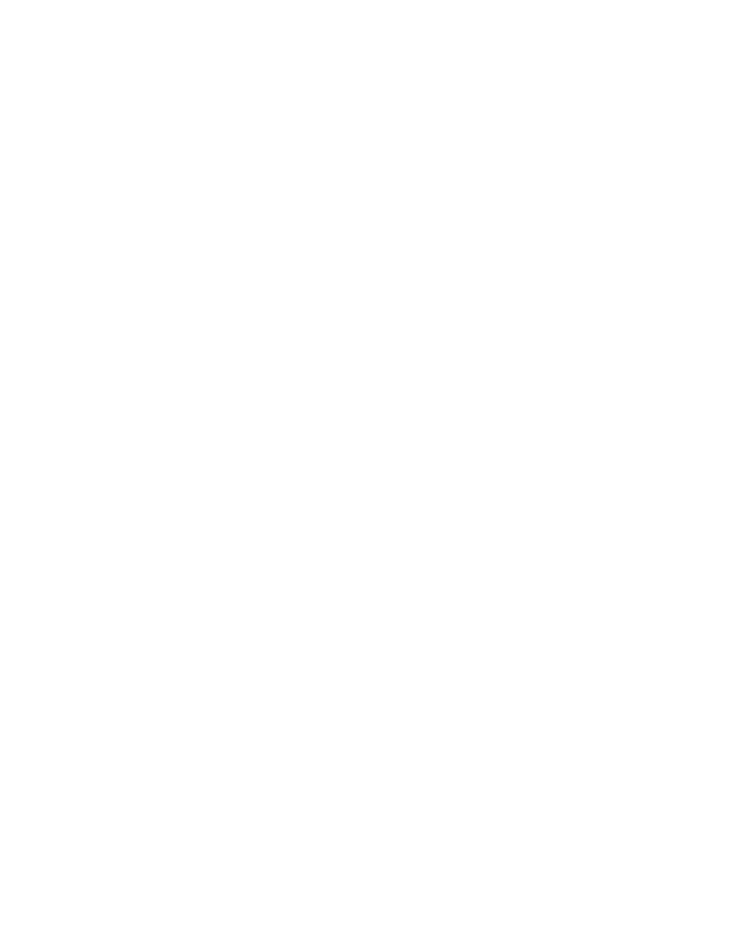
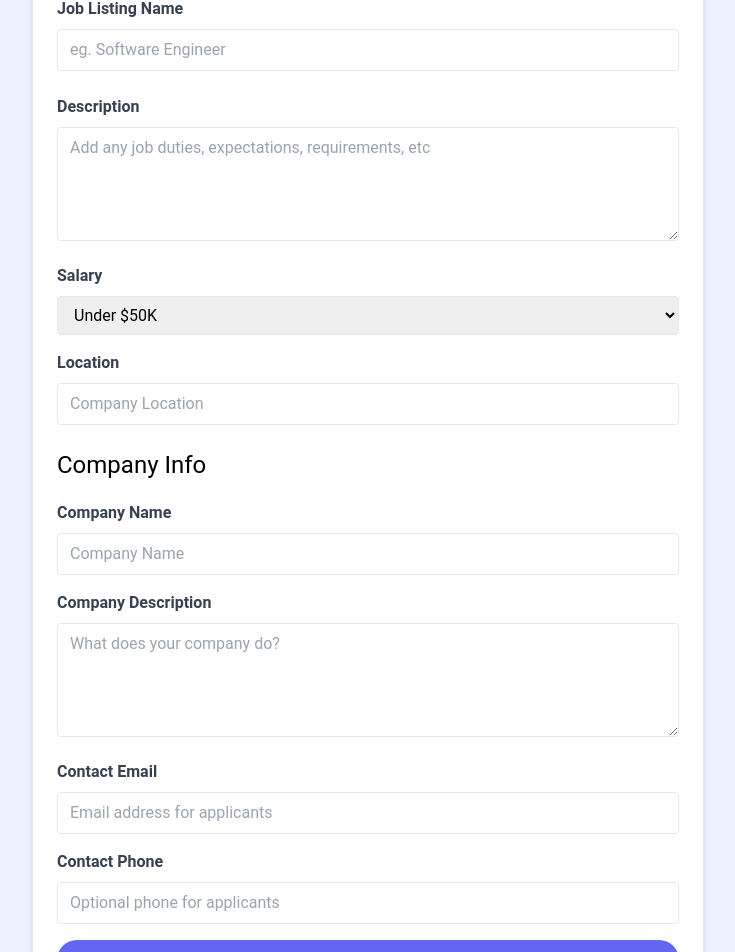
Before and after one commit to Galo-Learning-Repo/jobListing-react, a React (Vite) app: page /add-job in a window 1280 px wide. Shown: the part 360-1312 px from the top of the page, without its empty margins (272-1007 px from the left). Before the commit the page ends 800 px from the top, so only its background shows below. Built offline with nearby package versions, Linux system fonts and the light colour scheme.

Commit message:
Adding jobs, and single job pages.

```diff
--- a/src/App.jsx
+++ b/src/App.jsx
@@ -7,19 +7,39 @@
 import NotFoundPage from "./pages/NotFoundPage";
 import JobPage from "./pages/JobPage";
 
+const App = () => {
+  //Add a new job to the database
+  const addJob = async (newJob) => {
+    const res = await fetch("/api/jobs", {
+      method: "POST",
+      headers: {
+        "Content-Type": "application/json",
+      },
+      body: JSON.stringify(newJob),
+    });
+    return;
+  };
+
+  //Delete a job from the database
+  const deleteJob = async (id) => {
+    const res = await fetch(`/api/jobs/${id}`, {
+      method: "DELETE",
+    });
+    return;
+  };
+
   const router = createBrowserRouter(
     createRoutesFromElements(
       <Route path="/" element={<MainLayout />}>
         <Route index element={<HomePage />} />
         <Route path="/jobs" element={<JobsPage />} />
-      <Route path="/add-job" element={<AddJobsPage />} />
-      <Route path="/jobs/:id" element={<JobPage />} />
+        <Route path="/add-job" element={<AddJobsPage addJobSubmit={addJob} />} />
+        <Route path="/jobs/:id" element={<JobPage deleteJob={deleteJob} />} />
         <Route path="*" element={<NotFoundPage />} />
       </Route>
     )
   );
 
-const App = () => {
   return <RouterProvider router={router} />;
 };
 
--- a/src/pages/AddJobsPage.jsx
+++ b/src/pages/AddJobsPage.jsx
@@ -1,8 +1,208 @@
-const AddJobsPage = () => {
+import { useState } from "react";
+import { useNavigate } from "react-router-dom";
+
+const AddJobsPage = ({ addJobSubmit }) => {
+  const [formData, setFormData] = useState({
+    title: "",
+    type: "Full-Time",
+    description: "",
+    salary: "Under $50K",
+    location: "",
+    company: {
+      name: "",
+      description: "",
+      contactEmail: "",
+      contactPhone: "",
+    },
+  });
+
+  const navigate = useNavigate();
+
+  const handleChange = (e) => {
+    const { name, value } = e.target;
+    if (name.includes(".")) {
+      const [objectKey, nestedKey] = name.split(".");
+      setFormData((prevState) => ({
+        ...prevState,
+        [objectKey]: {
+          ...prevState[objectKey],
+          [nestedKey]: value,
+        },
+      }));
+    } else {
+      setFormData((prevState) => ({ ...prevState, [name]: value }));
+    }
+  };
+
+  const handleSubmit = (e) => {
+    e.preventDefault();
+    const newJob = {
+      title: formData.title,
+      type: formData.type,
+      description: formData.description,
+      salary: formData.salary,
+      location: formData.location,
+      company: {
+        name: formData.company.name,
+        description: formData.company.description,
+        contactEmail: formData.company.contactEmail,
+        contactPhone: formData.company.contactPhone,
+      },
+    };
+    addJobSubmit(newJob);
+    return navigate("/jobs");
+  };
+
   return (
-    <div>
-      <h1>Add Jobs Page</h1>
-    </div>
+    <section className="bg-indigo-50">
+      <div className="container m-auto max-w-2xl py-24">
+        <div className="bg-white px-6 py-8 mb-4 shadow-md rounded-md border m-4 md:m-0">
+          <form onSubmit={handleSubmit}>
+            <h2 className="text-3xl text-center font-semibold mb-6">Add Job</h2>
+            <div className="mb-4">
+              <label htmlFor="type" className="block text-gray-700 font-bold mb-2">
+                Job Type
+              </label>
+              <select id="type" name="type" className="border rounded w-full py-2 px-3" required="">
+                <option value="Full-Time">Full-Time</option>
+                <option value="Part-Time">Part-Time</option>
+                <option value="Remote">Remote</option>
+                <option value="Internship">Internship</option>
+              </select>
+            </div>
+            <div className="mb-4">
+              <label className="block text-gray-700 font-bold mb-2">Job Listing Name</label>
+              <input
+                type="text"
+                id="title"
+                name="title"
+                className="border rounded w-full py-2 px-3 mb-2"
+                placeholder="eg. Software Engineer"
+                required=""
+                value={formData.title}
+                onChange={handleChange}
+              />
+            </div>
+            <div className="mb-4">
+              <label htmlFor="description" className="block text-gray-700 font-bold mb-2">
+                Description
+              </label>
+              <textarea
+                id="description"
+                name="description"
+                className="border rounded w-full py-2 px-3"
+                rows={4}
+                placeholder="Add any job duties, expectations, requirements, etc"
+                value={formData.description}
+                onChange={handleChange}
+              />
+            </div>
+            <div className="mb-4">
+              <label htmlFor="type" className="block text-gray-700 font-bold mb-2">
+                Salary
+              </label>
+              <select
+                id="salary"
+                name="salary"
+                className="border rounded w-full py-2 px-3"
+                required=""
+                value={formData.salary}
+                onChange={handleChange}>
+                <option value="Under $50K">Under $50K</option>
+                <option value="$50K - 60K">$50K - $60K</option>
+                <option value="$60K - 70K">$60K - $70K</option>
+                <option value="$70K - 80K">$70K - $80K</option>
+                <option value="$80K - 90K">$80K - $90K</option>
+                <option value="$90K - 100K">$90K - $100K</option>
+                <option value="$100K - 125K">$100K - $125K</option>
+                <option value="$125K - 150K">$125K - $150K</option>
+                <option value="$150K - 175K">$150K - $175K</option>
+                <option value="$175K - 200K">$175K - $200K</option>
+                <option value="Over $200K">Over $200K</option>
+              </select>
+            </div>
+            <div className="mb-4">
+              <label className="block text-gray-700 font-bold mb-2">Location</label>
+              <input
+                type="text"
+                id="location"
+                name="location"
+                className="border rounded w-full py-2 px-3 mb-2"
+                placeholder="Company Location"
+                required=""
+                value={formData.location}
+                onChange={handleChange}
+              />
+            </div>
+            <h3 className="text-2xl mb-5">Company Info</h3>
+            <div className="mb-4">
+              <label htmlFor="company.name" className="block text-gray-700 font-bold mb-2">
+                Company Name
+              </label>
+              <input
+                type="text"
+                id="company.name"
+                name="company.name"
+                className="border rounded w-full py-2 px-3"
+                placeholder="Company Name"
+                value={formData.company.name}
+                onChange={handleChange}
+              />
+            </div>
+            <div className="mb-4">
+              <label htmlFor="company.description" className="block text-gray-700 font-bold mb-2">
+                Company Description
+              </label>
+              <textarea
+                id="company.description"
+                name="company.description"
+                className="border rounded w-full py-2 px-3"
+                rows={4}
+                placeholder="What does your company do?"
+                value={formData.company.description}
+                onChange={handleChange}
+              />
+            </div>
+            <div className="mb-4">
+              <label htmlFor="company.contactEmail" className="block text-gray-700 font-bold mb-2">
+                Contact Email
+              </label>
+              <input
+                type="email"
+                id="company.contactEmail"
+                name="company.contactEmail"
+                className="border rounded w-full py-2 px-3"
+                placeholder="Email address for applicants"
+                required=""
+                value={formData.company.contactEmail}
+                onChange={handleChange}
+              />
+            </div>
+            <div className="mb-4">
+              <label htmlFor="company.contactPhone" className="block text-gray-700 font-bold mb-2">
+                Contact Phone
+              </label>
+              <input
+                type="tel"
+                id="company.contactPhone"
+                name="company.contactPhone"
+                className="border rounded w-full py-2 px-3"
+                placeholder="Optional phone for applicants"
+                value={formData.company.contactPhone}
+                onChange={handleChange}
+              />
+            </div>
+            <div>
+              <button
+                className="bg-indigo-500 hover:bg-indigo-600 text-white font-bold py-2 px-4 rounded-full w-full focus:outline-none focus:shadow-outline"
+                type="submit">
+                Add Job
+              </button>
+            </div>
+          </form>
+        </div>
+      </div>
+    </section>
   );
 };
 
--- a/src/pages/JobPage.jsx
+++ b/src/pages/JobPage.jsx
@@ -1,11 +1,24 @@
 import { useState, useEffect } from "react";
 import { useParams } from "react-router-dom";
 import Spinner from "../components/Spinner";
+import { FaArrowLeft } from "react-icons/fa";
+import { FaLocationDot } from "react-icons/fa6";
+import { Link } from "react-router-dom";
+import { useNavigate } from "react-router-dom";
 
-const JobPage = () => {
+const JobPage = ({ deleteJob }) => {
+  const navigate = useNavigate();
   const [job, setJob] = useState(null);
   const [loading, setLoading] = useState(true);
   const { id } = useParams();
+
+  const onDeleteClick = (jobId) => {
+    const confirmDelete = window.confirm("Are you sure you want to delete this job?");
+    if (confirmDelete) {
+      deleteJob(jobId);
+      navigate("/jobs");
+    }
+  };
 
   useEffect(() => {
     const fetchJob = async () => {
@@ -28,105 +41,82 @@
       {loading ? (
         <Spinner />
       ) : (
-        <div>
-          <h1>{job.title}</h1>
-          <p>{job.description}</p>
-        </div>
+        <>
+          <section>
+            <div className="container m-auto py-6 px-6">
+              <Link to="/jobs" className="text-indigo-500 hover:text-indigo-600 flex items-center">
+                <FaArrowLeft className="mr-2" /> Back to Job Listings
+              </Link>
+            </div>
+          </section>
+
+          <section className="bg-indigo-50">
+            <div className="container m-auto py-10 px-6">
+              <div className="grid grid-cols-1 md:grid-cols-70/30 w-full gap-6">
+                <main>
+                  <div className="bg-white p-6 rounded-lg shadow-md text-center md:text-left">
+                    <div className="text-gray-500 mb-4">{job.type}</div>
+                    <h1 className="text-3xl font-bold mb-4">{job.title}</h1>
+                    <div className="text-gray-500 mb-4 flex align-middle justify-center md:justify-start">
+                      <FaLocationDot className="text-lg text-orange-700 mr-2" />
+                      <p className="text-orange-700">{job.location}</p>
+                    </div>
+                  </div>
+
+                  <div className="bg-white p-6 rounded-lg shadow-md mt-6">
+                    <h3 className="text-indigo-800 text-lg font-bold mb-6">Job Description</h3>
+
+                    <p className="mb-4">{job.description}</p>
+
+                    <h3 className="text-indigo-800 text-lg font-bold mb-2">Salary</h3>
+
+                    <p className="mb-4">{job.salary} / Year</p>
+                  </div>
+                </main>
+
+                {/* Sidebar */}
+                <aside>
+                  {/* Company Info */}
+                  <div className="bg-white p-6 rounded-lg shadow-md">
+                    <h3 className="text-xl font-bold mb-6">Company Info</h3>
+
+                    <h2 className="text-2xl">{job.company.name}</h2>
+
+                    <p className="my-2">{job.company.description}</p>
+
+                    <hr className="my-4" />
+
+                    <h3 className="text-xl">Contact Email:</h3>
+
+                    <p className="my-2 bg-indigo-100 p-2 font-bold">{job.company.contactEmail}</p>
+
+                    <h3 className="text-xl">Contact Phone:</h3>
+
+                    <p className="my-2 bg-indigo-100 p-2 font-bold">{job.company.contactPhone}</p>
+                  </div>
+
+                  {/* Manage */}
+                  <div className="bg-white p-6 rounded-lg shadow-md mt-6">
+                    <h3 className="text-xl font-bold mb-6">Manage Job</h3>
+                    <Link
+                      to={`/edit/${job.id}`}
+                      className="bg-indigo-500 hover:bg-indigo-600 text-white text-center font-bold py-2 px-4 rounded-full w-full focus:outline-none focus:shadow-outline mt-4 block">
+                      Edit Job
+                    </Link>
+                    <button
+                      onClick={() => onDeleteClick(job.id)}
+                      className="bg-red-500 hover:bg-red-600 text-white font-bold py-2 px-4 rounded-full w-full focus:outline-none focus:shadow-outline mt-4 block">
+                      Delete Job
+                    </button>
+                  </div>
+                </aside>
+              </div>
+            </div>
+          </section>
+        </>
       )}
     </div>
   );
 };
 
 export default JobPage;
-
-// <!-- Go Back -->
-// <section>
-//   <div class="container m-auto py-6 px-6">
-//     <a
-//       href="/jobs.html"
-//       class="text-indigo-500 hover:text-indigo-600 flex items-center"
-//     >
-//       <i class="fas fa-arrow-left mr-2"></i> Back to Job Listings
-//     </a>
-//   </div>
-// </section>
-
-// <section class="bg-indigo-50">
-//   <div class="container m-auto py-10 px-6">
-//     <div class="grid grid-cols-1 md:grid-cols-70/30 w-full gap-6">
-//       <main>
-//         <div
-//           class="bg-white p-6 rounded-lg shadow-md text-center md:text-left"
-//         >
-//           <div class="text-gray-500 mb-4">Full-Time</div>
-//           <h1 class="text-3xl font-bold mb-4">
-//             Senior React Developer
-//           </h1>
-//           <div
-//             class="text-gray-500 mb-4 flex align-middle justify-center md:justify-start"
-//           >
-//             <i
-//               class="fa-solid fa-location-dot text-lg text-orange-700 mr-2"
-//             ></i>
-//             <p class="text-orange-700">Boston, MA</p>
-//           </div>
-//         </div>
-
-//         <div class="bg-white p-6 rounded-lg shadow-md mt-6">
-//           <h3 class="text-indigo-800 text-lg font-bold mb-6">
-//             Job Description
-//           </h3>
-
-//           <p class="mb-4">
-//            We are seeking a talented Front-End Developer to join our team in Boston, MA. The ideal candidate will have strong skills in HTML, CSS, and JavaScript, with experience working with modern JavaScript frameworks such as React or Angular.
-//           </p>
-
-//           <h3 class="text-indigo-800 text-lg font-bold mb-2">Salary</h3>
-
-//           <p class="mb-4">$70k - $80K / Year</p>
-//         </div>
-//       </main>
-
-//       <!-- Sidebar -->
-//       <aside>
-//         <!-- Company Info -->
-//         <div class="bg-white p-6 rounded-lg shadow-md">
-//           <h3 class="text-xl font-bold mb-6">Company Info</h3>
-
-//           <h2 class="text-2xl">NewTek Solutions</h2>
-
-//           <p class="my-2">
-//             NewTek Solutions is a leading technology company specializing in web development and digital solutions. We pride ourselves on delivering high-quality products and services to our clients while fostering a collaborative and innovative work environment.
-//           </p>
-
-//           <hr class="my-4" />
-
-//           <h3 class="text-xl">Contact Email:</h3>
-
-//           <p class="my-2 bg-indigo-100 p-2 font-bold">
-//             contact@newteksolutions.com
-//           </p>
-
-//           <h3 class="text-xl">Contact Phone:</h3>
-
-//           <p class="my-2 bg-indigo-100 p-2 font-bold">555-555-5555</p>
-//         </div>
-
-//         <!-- Manage -->
-//         <div class="bg-white p-6 rounded-lg shadow-md mt-6">
-//           <h3 class="text-xl font-bold mb-6">Manage Job</h3>
-//           <a
-//             href="/add-job.html"
-//             class="bg-indigo-500 hover:bg-indigo-600 text-white text-center font-bold py-2 px-4 rounded-full w-full focus:outline-none focus:shadow-outline mt-4 block"
-//             >Edit Job</a
-//           >
-//           <button
-//             class="bg-red-500 hover:bg-red-600 text-white font-bold py-2 px-4 rounded-full w-full focus:outline-none focus:shadow-outline mt-4 block"
-//           >
-//             Delete Job
-//           </button>
-//         </div>
-//       </aside>
-//     </div>
-//   </div>
-// </section>
```
Also changed, not shown: src/jobs.json (line endings or trailing spaces). Lines whose indentation alone changed are shown as unchanged.
